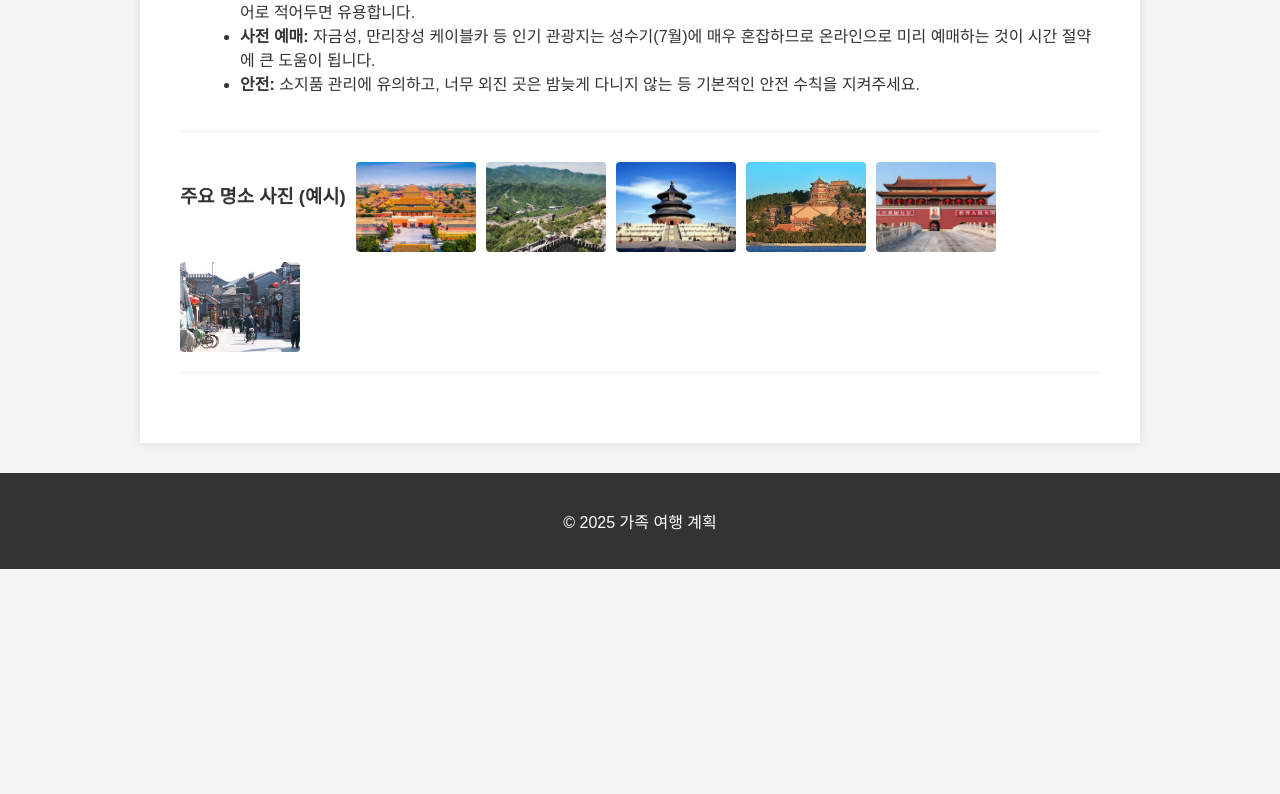
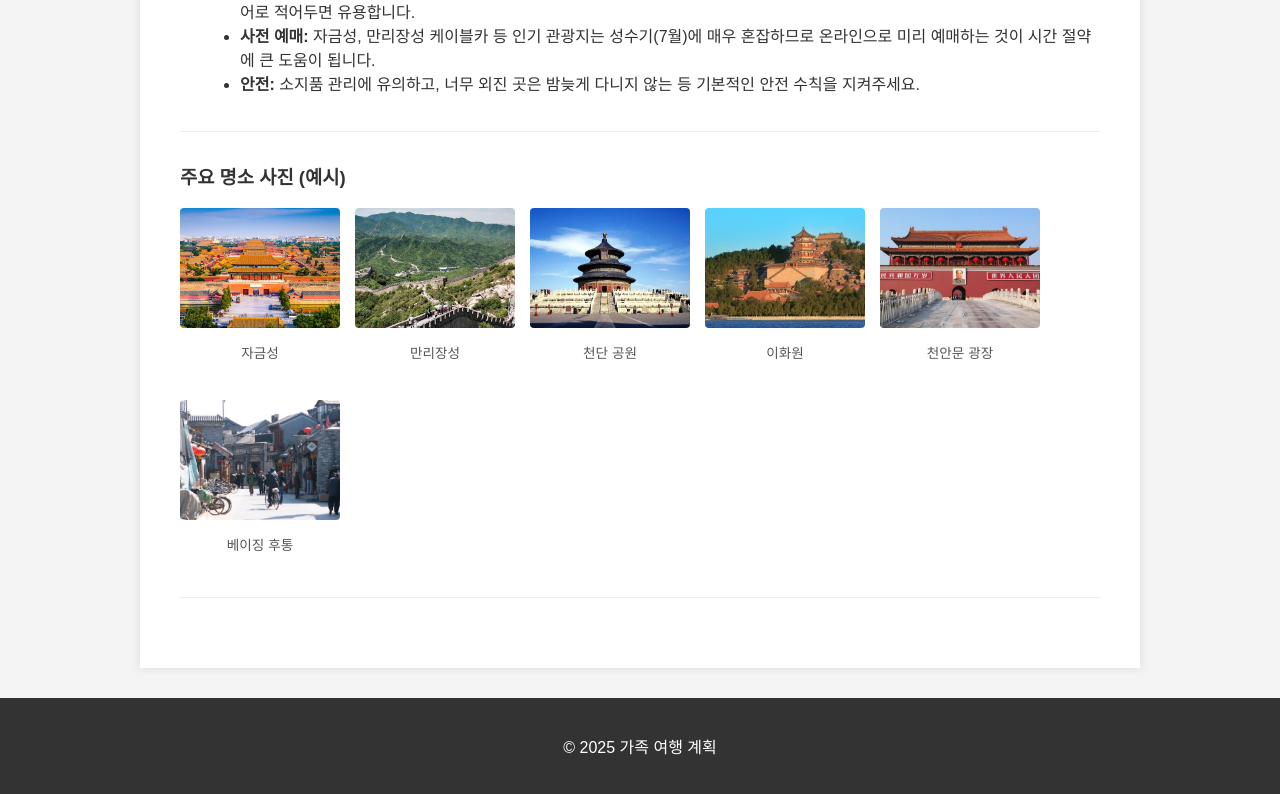
Before and after one commit to sukhoonY/travels, a plain HTML site: page beijing.html in a window 1280 px wide. Shown: the part 3071-3865 px from the top of the page. Before the commit the page ends 3640 px from the top, so only its background shows below. Drawn offline with Linux system fonts and the light colour scheme.

Commit message:
Update beijing.html

```diff
--- a/beijing.html
+++ b/beijing.html
@@ -24,8 +24,14 @@
         .highlight { color: #d9534f; font-weight: bold; }
         .accommodation-note { background-color: #fffacd; border-left: 5px solid #ffd700; padding: 10px; margin-top: 5px; font-size: 0.9em;}
         .cost-note { background-color: #f0e68c; border-left: 5px solid #daa520; padding: 10px; margin: 10px 0; font-size: 0.9em; } /* Khaki */
-        .food-gallery, .sight-gallery { display: flex; flex-wrap: wrap; gap: 10px; margin-top: 10px; }
-        .food-gallery img, .sight-gallery img { width: 120px; height: 90px; object-fit: cover; border-radius: 4px; }
+        .food-gallery { display: flex; flex-wrap: wrap; gap: 10px; margin-top: 10px; }
+        .food-gallery img { width: 120px; height: 90px; object-fit: cover; border-radius: 4px; }
+        /* Sight Gallery Styles - UPDATED */
+        .sight-gallery-container { margin-top: 10px; }
+        .sight-gallery { display: flex; flex-wrap: wrap; gap: 15px; }
+        .sight-item { width: 160px; text-align: center; margin-bottom: 10px; }
+        .sight-item img { width: 160px; height: 120px; object-fit: cover; border-radius: 4px; display: block; margin-bottom: 5px; }
+        .caption { font-size: 0.85em; color: #555; word-wrap: break-word; }
         footer { text-align: center; padding: 20px; background-color: #333; color: #fff; margin-top: 30px; }
     </style>
 </head>
@@ -157,14 +163,33 @@
                     <li><strong>안전:</strong> 소지품 관리에 유의하고, 너무 외진 곳은 밤늦게 다니지 않는 등 기본적인 안전 수칙을 지켜주세요.</li>
                 </ul>
             </div>
-            <div class="section sight-gallery">
-                <h3>주요 명소 사진 (예시)</h3>
+            <div class="section sight-gallery-container"> <h3>주요 명소 사진 (예시)</h3>
+                <div class="sight-gallery">
+                    <div class="sight-item">
                         <img src="images/forbidden_city_beijing_placeholder.jpg" alt="자금성">
+                        <p class="caption">자금성</p>
+                    </div>
+                    <div class="sight-item">
                         <img src="images/great_wall_beijing_placeholder.jpg" alt="만리장성">
+                        <p class="caption">만리장성</p>
+                    </div>
+                    <div class="sight-item">
                         <img src="images/temple_of_heaven_beijing_placeholder.jpg" alt="천단 공원">
+                        <p class="caption">천단 공원</p>
+                    </div>
+                    <div class="sight-item">
                         <img src="images/summer_palace_beijing_placeholder.jpg" alt="이화원">
+                        <p class="caption">이화원</p>
+                    </div>
+                    <div class="sight-item">
                         <img src="images/tiananmen_square_placeholder.jpg" alt="천안문 광장">
+                        <p class="caption">천안문 광장</p>
+                    </div>
+                    <div class="sight-item">
                         <img src="images/beijing_hutong_placeholder.jpg" alt="베이징 후통">
+                        <p class="caption">베이징 후통</p>
+                    </div>
+                </div>
             </div>
         </div>
     </div>
```
Lines whose indentation alone changed are shown as unchanged.
